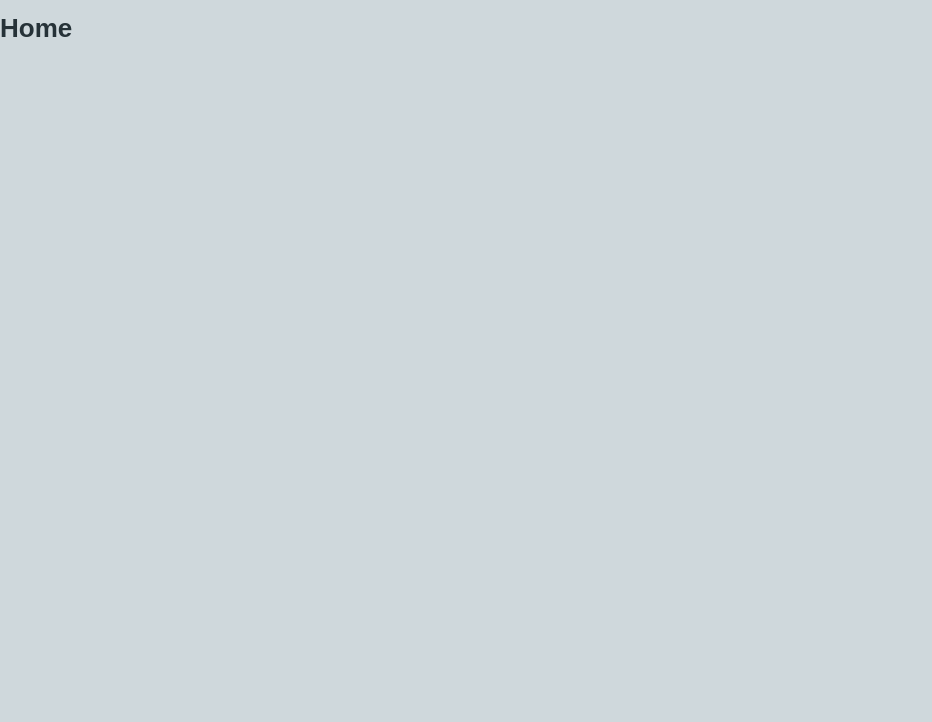
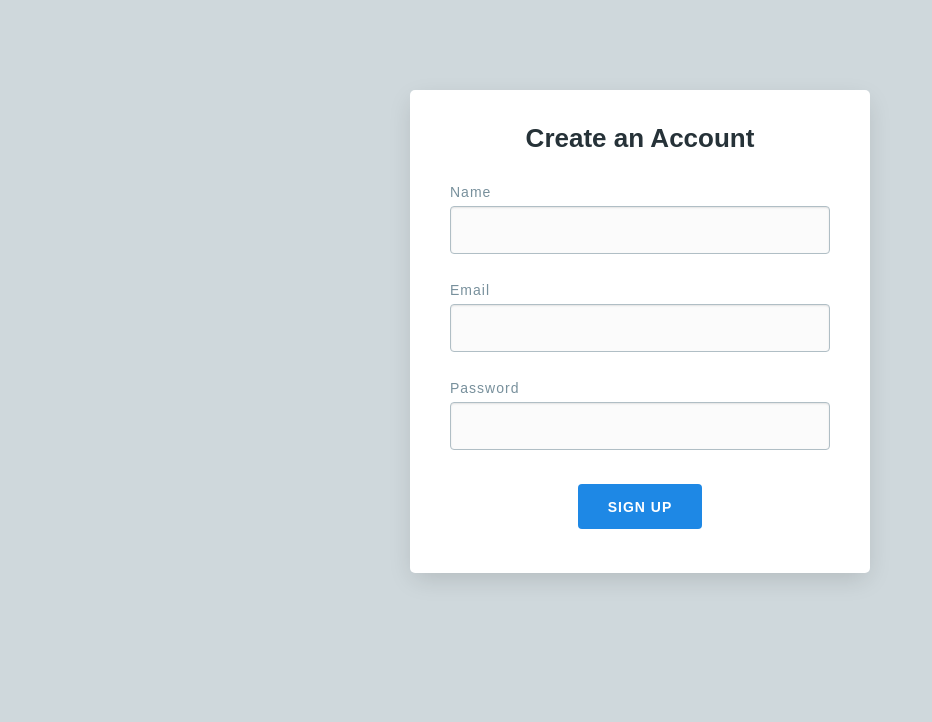
Before and after one commit to shuheng-liu/mongo-flask-login, a Flask app: page / in a window 1280 px wide. Before the commit the part shown is almost empty. Shown: the top 722 px of the page, without its empty margins (0-932 px from the left). Run offline with Flask 2, Linux system fonts and the light colour scheme.

Commit message:
feat(): implement a signup page

```diff
--- a/templates/home.html
+++ b/templates/home.html
@@ -1,7 +1,25 @@
 {% extends "base.html" %}
 
 {% block content %}
+    <div class="card-wrapper">
+        <div class="card">
+            <h1 class="center">Create an Account</h1>
+            <form name="signup_form">
+                <label for="name">Name</label>
+                <input type="text" id="name" class="field" required>
 
-    <h1>Home</h1>
+                <label for="email">Email</label>
+                <input type="email" id="email" class="field" required>
 
+                <label for="password">Password</label>
+                <input type="password" id="password" class="field" required>
+
+                <p class="error error--hidden">
+
+                </p>
+
+                <input type="submit" value="Sign Up" class="btn">
+            </form>
+        </div>
+    </div>
 {% endblock %}
```
